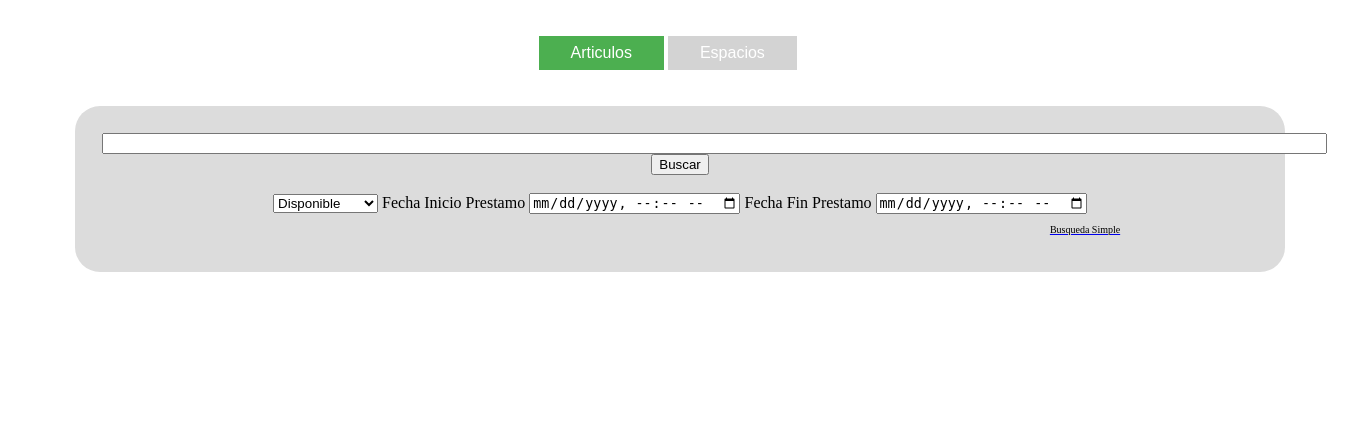
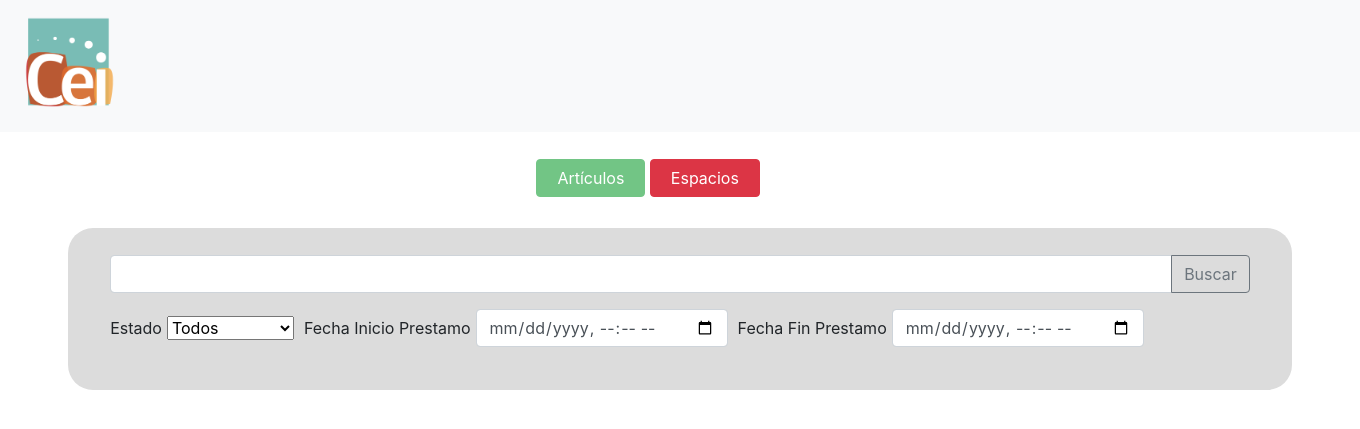
Before and after one commit to dcaceresm/reservascei, a Django app: page /busquedaAvanzada/ in a window 1360 px wide. Shown: the top 429 px of the page. Run offline with Django 3.2, Linux system fonts and the light colour scheme; some libraries are stand-ins or nearby versions.

Commit message:
Diseño implementado

```diff
--- a/inventarioCEI/templates/busquedaAvanzada.html
+++ b/inventarioCEI/templates/busquedaAvanzada.html
@@ -1,88 +1,142 @@
+{% extends "base.html" %}
+{% load static %}
 {% load staticfiles %}
-<!DOCTYPE html>
-<html lang="en">
-<head>
-    <!--<meta charset="UTF-8">-->
-    <!--<link rel="stylesheet" href="//maxcdn.bootstrapcdn.com/bootstrap/3.2.0/css/bootstrap.min.css">
-    <link rel="stylesheet" href="//maxcdn.bootstrapcdn.com/bootstrap/3.2.0/css/bootstrap-theme.min.css">-->
-    <link rel="stylesheet" href="{% static 'css/inventarioCEI.css' %}">
-    <!--<link href='https://fonts.googleapis.com/css?family=Oxygen' rel='stylesheet' type='text/css'>-->
-    <meta charset="UTF-8" name="viewport" content="width=device-width, initial-scale=1">
-    <title>busquedaAvanzada</title>
-</head>
-<body>
-    <ul class="ul1">
+
+
+
+
+{% block content %}
+
+    <ul class="ul1" style="margin-top: 2%; left: 50%">
         <li>
-            <button class="activeButton">Articulos</button>
+            <button type="button" class="btn btn-success user-button disabled" style="margin-bottom: 15px; padding-left: 20px; padding-right: 20px">Artículos</button>
         </li>
         <li>
             <form action="{% url 'goToEspacios' %}" method="post">
                     {% csrf_token %}
-                    <button class="unactiveButton">Espacios</button>
+                    <button class="btn btn-danger user-button" style="margin-right: 12px; margin-bottom: 15px; padding-left: 20px; padding-right: 20px" >Espacios</button>
             </form>
         </li>
     </ul>
 
     <div class="divBusqAv">
+
         <form action="{% url 'busquedaAvanzada' %}" align="middle" method="post">
         {% csrf_token %}
+            <div class="col-sm">
+                <div class="input-group mb-3">
+                    <input type="text" class="form-control" name="elemento" id="elemento">
+                    <div class="input-group-append">
+                        <button type="submit" class="btn btn-outline-secondary">Buscar</button>
+                    </div>
+                </div>
+            </div>
+
+            <div class="col-sm">
+
+                <div class="form-group form-inline">
+                    <label for="estado" style="margin-right: 5px">Estado</label>
+                    <select name="estado" style="margin-right: 10px">
+                        <option value="Todos" selected>Todos</option>
+                        <option value="Disponible">Disponible</option>
+                        <option value="En préstamo">En préstamo</option>
+                        <option value="En reparación">En reparación</option>
+                        <option value="Perdido">Perdido</option>
+                      </select>
+
+                    <label for="fechaInicioBusq" style="margin-right: 5px">Fecha Inicio Prestamo </label>
+                    <input type="datetime-local" name="fechaInicioBusq" class="form-control" id="fechaInicioBusq" value="None" style="margin-right: 10px">
+
+                    <label for="fechaFinBusq" style="margin-right: 5px">Fecha Fin Prestamo </label>
+                    <input type="datetime-local" name="fechaFinBusq" class="form-control" id="fechaFinBusq" value="None">
+                </div>
+
+
+
+                <!--<div class="input-group mb-3">
+
+                    <select name="estado">
+                        <option value="Todos" selected>Todos</option>
+                        <option value="Disponible">Disponible</option>
+                        <option value="En préstamo">En préstamo</option>
+                        <option value="En reparación">En reparación</option>
+                        <option value="Perdido">Perdido</option>
+                      </select>
+                    <label for="fechaInicioBusq">Fecha Inicio Prestamo </label>
+                    <input type="datetime-local" name="fechaInicioBusq" class="form-control" id="fechaInicioBusq" value="None">
+
+                    <label for="fechaFinBusq">Fecha Fin Prestamo </label>
+                    <input type="datetime-local" name="fechaFinBusq" class="form-control" id="fechaFinBusq" value="None">
+                </div>-->
+            </div>
+        </form>
+
+
+
+
+
+            <!--
             <input type="text" name="elemento" id="elemento" size="150"/>
             <input type="submit" value="Buscar"/>
             <br><br>
+            <label for="id_elemento">ID</label>
+            <input type="number" name="id_elemento" id="id_elemento" size="150" min=0>
+            <label for="estado">Estado</label>
             <select name="estado">
-                <option value="Disponible" selected>Disponible</option>
+                <option value="Todos" selected>Todos</option>
+                <option value="Disponible">Disponible</option>
                 <option value="En préstamo">En préstamo</option>
                 <option value="En reparación">En reparación</option>
                 <option value="Perdido">Perdido</option>
               </select>
             <label for="fechaInicioBusq">Fecha Inicio Prestamo </label>
-            <input type="datetime-local" name="fechaInicioBusq" class="form-control" id="fechaInicioBusq" required>
+            <input type="datetime-local" name="fechaInicioBusq" class="form-control" id="fechaInicioBusq" value="None">
 
             <label for="fechaFinBusq">Fecha Fin Prestamo </label>
-            <input type="datetime-local" name="fechaFinBusq" class="form-control" id="fechaFinBusq" required>
+            <input type="datetime-local" name="fechaFinBusq" class="form-control" id="fechaFinBusq" value="None">-->
 
-            <!--<div class="col-md-6 mb-3">
-            <label for="FechaInicioInputReserv">Fecha de inicio de reserva</label>
-            <input type="datetime-local" class="form-control" id="FechaInicioInputReserv" placeholder="Fecha de inicio" required>
-            <div class="invalid-feedback">
-                Fecha inválida
-            </div>-->
 
-        </form>
 
-        <div class="divBA">
+        <!--<div class="divBA">
             <a href="{% url 'buscar'%}">
                 <p style="color:black;font-size:10px;">Busqueda Simple</p>
             </a>
-        </div>
+        </div>-->
 
     </div>
 
+    <div class="card-deck" style="margin: 5%">
+        {% for articulo in lista %}
+            <div class="card" style="max-width: 202px;" onclick="location.href='/ficha/{{articulo.id}}';" >
+
+            <!-- Heading -->
+            <div class="card-body">
+            <h4 class="card-title">{{articulo.nombre}}</h4>
+            {% if articulo.estado == "Disponible" %}
+                    <h6 class="card-subtitle text-muted"><span class="badge badge-success">Disponible</span></h6>
+                {% elif articulo.estado == "En préstamo"%}
+                    <h6 class="card-subtitle text-muted"><span class="badge badge-primary">En Prestamo</span></h6>
+                {% elif articulo.estado == "En reparación"%}
+                    <h6 class="card-subtitle text-muted"><span class="badge badge-warning">En Reparación</span></h6>
+                {% else %}
+                    <h6 class="card-subtitle text-muted"><span class="badge badge-danger">Perdido</span></h6>
+                {% endif %}
+
+            </div>
+
+            <!-- Image -->
+            <img class="card-img-top" src={{articulo.image.url}}>
+
+        </div>
 
 
-    <p>{{fecha}}</p>
-
-
-
-    <div class="flex-container">
-    {% for articulo in lista %}
-        <div class="card">
-            <a href="https://i.ytimg.com/vi/SfLV8hD7zX4/maxresdefault.jpg">
-            <img src={{articulo.URLfoto}} style="width:100%;height:104px;">
-                <h4><b>{{articulo.nombre}}</b></h4>
-                {% if articulo.estado == "disponible" %}
-                    <div class="circlegreen"></div>
-                {% elif articulo.estado == "prestamo"%}
-                    <div class="circlered"></div>
-                {% elif articulo.estado == "reparacion"%}
-                    <div class="circleblue"></div>
-                {% else %} <!--perdido-->
-                    <div class="circleblack"></div>
-                {% endif %}
-            </a>
-        </div>
     {% endfor %}
     </div>
 
-</body>
-</html>
+{% endblock content %}
+
+{# END OF CONTENT #}
+{% block scripts %}
+    <link rel="stylesheet" href="{% static 'css/inventarioCEI.css' %}">
+
+{% endblock scripts %}
--- a/inventarioCEI/views.py
+++ b/inventarioCEI/views.py
@@ -292,34 +292,43 @@ def calendar(request):
 
 
 def buscar(request):
-    if request.method == "POST":
-        busqueda = request.POST['elemento']
-        lista = Articulo.objects.filter(lista_tags__contains=busqueda)
-        return render(request, 'buscar.html', {'lista': lista})
-    else:
-        lista = []
-        return render(request, 'buscar.html', {'lista': lista})
+    if request.user.is_authenticated:
+        if request.method == "POST":
+            busqueda = request.POST['elemento']
+            lista = Articulo.objects.filter(lista_tags__contains=busqueda)
+            return render(request, 'buscar.html', {'lista': lista})
+        else:
+            lista = []
+            return render(request, 'buscar.html', {'lista': lista})
+    else:  # USER IS NOT LOGGED IN
+        return redirect('/')  # REDIRECT TO INDEX (LOGIN) PAGE
+
 
 
 def busquedaAvanzada(request):
     if request.method == "POST":
         busqueda = request.POST['elemento']
+        lista = Articulo.objects.filter(lista_tags__contains=busqueda)
+
+        """id_elemento = request.POST['id_elemento']
+        lista = Articulo.objects.filter(id = id_elemento)"""
+
         estado = request.POST['estado']
-        lista = Articulo.objects.filter(lista_tags__contains=busqueda)
-        lista = lista.filter(estado__contains=estado)
-
+        if estado != "Todos":
+            lista = lista.filter(estado__contains=estado)
         fecha_inicio = request.POST['fechaInicioBusq']
         fecha_fin = request.POST['fechaFinBusq']
 
-        reservas = Reserva.objects.filter(estado_reserva="Aceptada") & \
-                   (Reserva.objects.filter(fh_ini_reserva__range=[fecha_inicio, fecha_fin]) | \
-                   Reserva.objects.filter(fh_fin_reserva__range=[fecha_inicio, fecha_fin]))
+        if (fecha_inicio != "") & (fecha_fin != ""):
+            reservas = Reserva.objects.filter(estado_reserva="Aceptada") & \
+                       (Reserva.objects.filter(fh_ini_reserva__range=[fecha_inicio, fecha_fin]) | \
+                        Reserva.objects.filter(fh_fin_reserva__range=[fecha_inicio, fecha_fin]))
 
-        for reserva in reservas:
-            id_object = reserva.object_id
-            object = Articulo.objects.get(id = id_object)
-            if object in lista:
-                lista = lista.exclude(id = id_object)
+            for reserva in reservas:
+                id_object = reserva.object_id
+                object = Articulo.objects.get(id=id_object)
+                if object in lista:
+                    lista = lista.exclude(id=id_object)
 
         return render(request, 'busquedaAvanzada.html', {'lista': lista})
     else:
--- a/static/css/inventarioCEI.css
+++ b/static/css/inventarioCEI.css
@@ -1,6 +1,3 @@
-p {
-        color: red;
-}
 .card {
         box-shadow: 0 4px 8px 0 rgba(0,0,0,0.2);
         transition: 0.3s;
@@ -12,16 +9,20 @@ p {
 .container {
         padding: 2px 16px;
 }
+
+
+
+
 .flex-container {
         display: flex;
         flex-wrap: wrap;
         flex-direction: row;
-        margin-left: 10%;
-        margin-right: 10%;
+        margin-left: 2%;
+        margin-right: 2%;
 }
 .flex-container > div {
         background-color: #f1f1f1;
-        width: 100px;
+        width: 200px;
         margin: 10px;
         text-align: center;
         line-height: 75px;
@@ -135,6 +136,7 @@ li{
 }
 
 .ul1{
+
     margin-left: 36.5%;
 }
 
@@ -158,3 +160,18 @@ li{
 .divCalendar{
 
 }
+
+div#centerDiv {
+        width: 100%;
+        text-align: center;
+        border: 1px solid red;
+    }
+    ul.centerUL {
+        margin: 2px auto;
+        line-height: 1.4;
+        padding-left: 0;
+    }
+    .centerUL li {
+        display: inline;
+        text-align: center;
+    }
--- a/static/css/style.css
+++ b/static/css/style.css
@@ -38,6 +38,17 @@ td:not(.mailcito){
     text-transform: capitalize;
 }
 
+.card-body{
+    font-size: small;
+}
+
+
+.card-img-top {
+    width: 100%;
+    height: 15vw;
+    object-fit: cover;
+}
+
 /*colores cei:
 verde: #79BCB5
 marron: #B95933
```
Also changed, not shown: inventarioCEI/templates/adminTabs/UserTabFromAdmin.html (+7 -0 lines), inventarioCEI/templates/buscar.html (+50 -38 lines), inventarioCEI/templates/calendario.html (+34 -33 lines).
